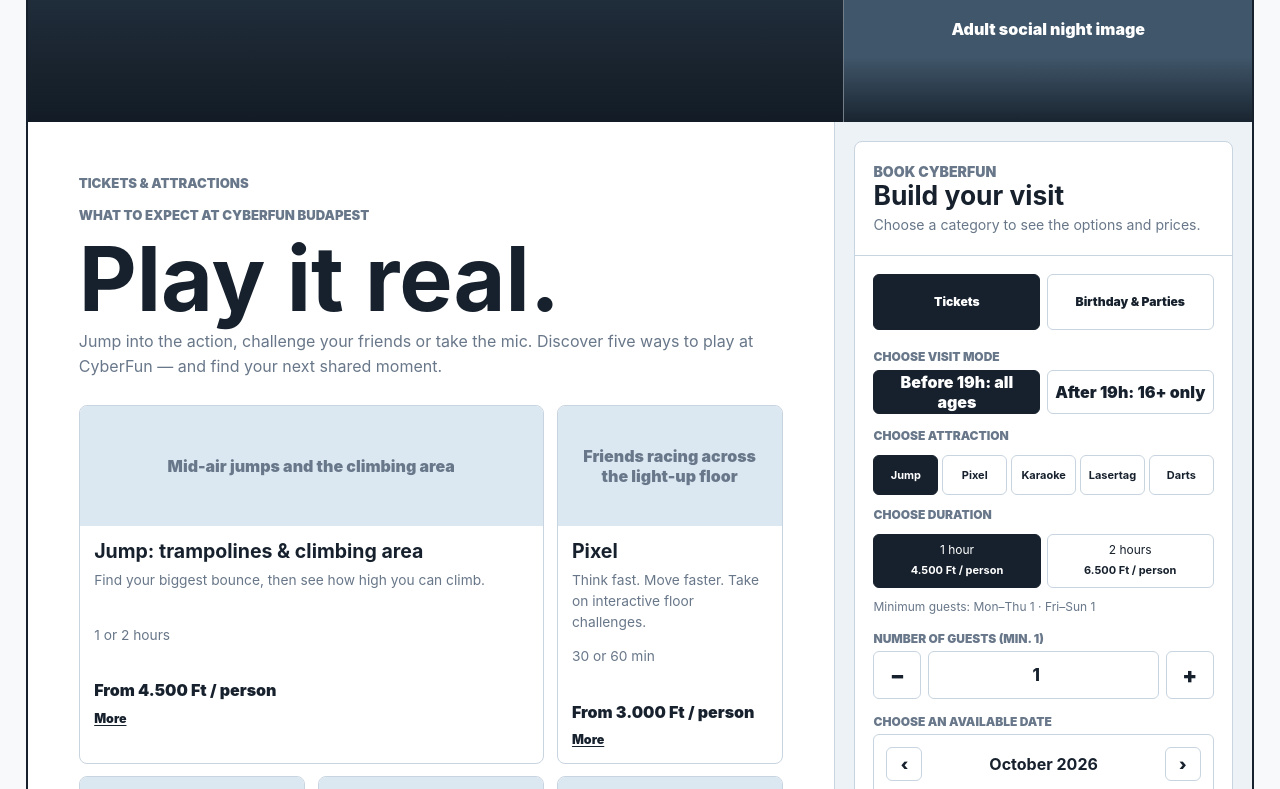
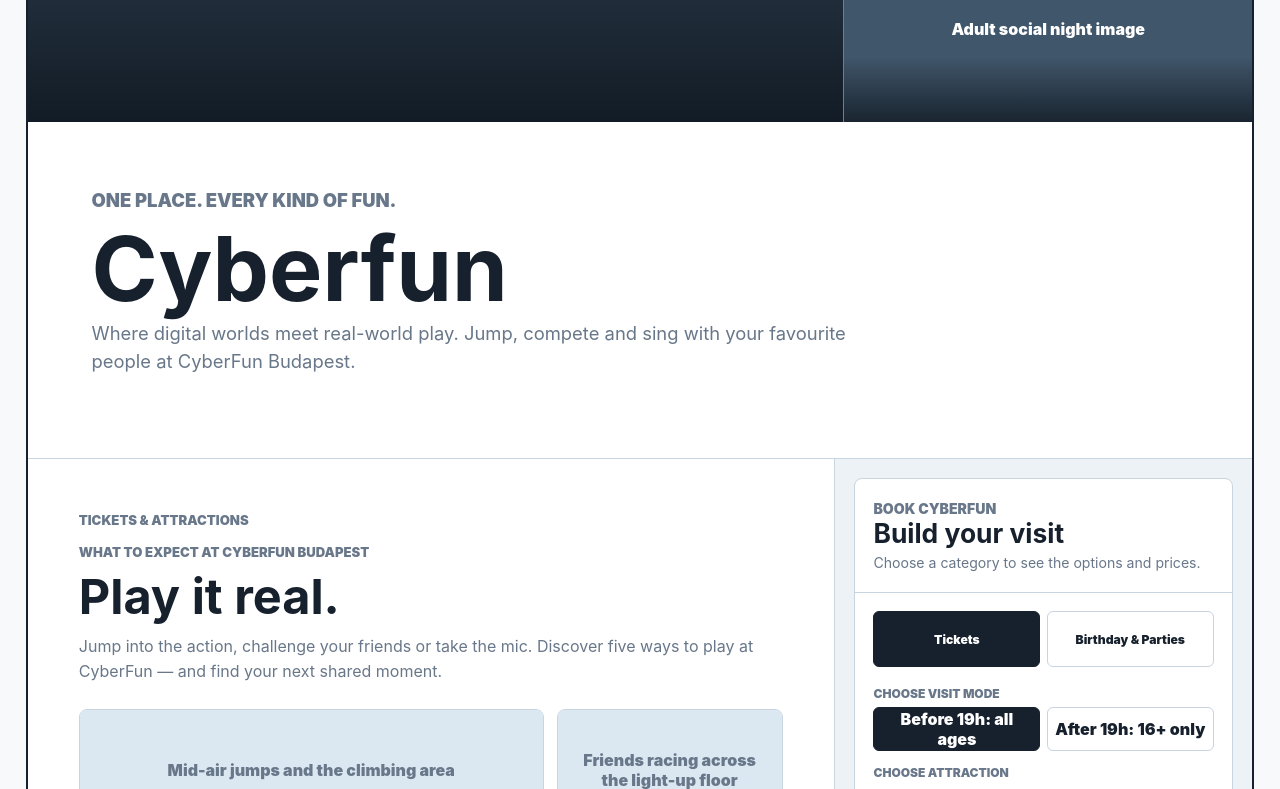
Before and after one commit to Kerstin-hub/cyberfun_wireframes, a plain HTML site: page cyberfun-wireframes/outputs/homepage-wireframes/homepage-unified-booking-v3.html in a window 1280 px wide. Shown: the part 580-1369 px from the top of the page. Drawn offline with Linux system fonts and the light colour scheme.

Commit message:
Add files via upload

```diff
--- a/cyberfun-wireframes/outputs/homepage-wireframes/homepage-unified-booking-v3.html
+++ b/cyberfun-wireframes/outputs/homepage-wireframes/homepage-unified-booking-v3.html
@@ -73,12 +73,14 @@
       .attraction-tiles .tile-image { aspect-ratio: auto; min-height: 120px; padding: 0.75rem; text-align: center; }
       @media (max-width: 1280px) { #attractions.attraction-tiles { grid-template-columns: repeat(3, minmax(0, 1fr)); } }
       @media (max-width: 680px) { #attractions.attraction-tiles { grid-template-columns: repeat(2, minmax(0, 1fr)); } }
-      .home-audience-grid { display: grid; grid-template-columns: repeat(3, minmax(0, 1fr)); gap: 0.8rem; margin-top: 1rem; }
+      .home-audience-grid { display: grid; grid-template-columns: repeat(4, minmax(0, 1fr)); gap: 0.8rem; margin-top: 1rem; }
+      .home-group-grid { grid-template-columns: repeat(2, minmax(0, 1fr)); }
       .home-audience-grid .tile { display: block; }
       .home-audience-grid .tile-image { aspect-ratio: 16 / 10; text-align: center; padding: 0.6rem; font-size: 0.82rem; }
       .home-audience-grid .tile-body p { min-height: 0; margin-bottom: 0; }
       .home-audience-grid .tile:hover, .home-audience-grid .tile:focus-visible { border-color: var(--ink); }
       .home-audience-grid h3 span { margin-left: 0.25em; white-space: nowrap; }
+      @media (max-width: 1280px) { .home-audience-grid { grid-template-columns: repeat(2, minmax(0, 1fr)); } }
       @media (max-width: 600px) {
         .home-audience-grid { grid-template-columns: 1fr; }
         .home-audience-grid .tile { display: grid; grid-template-columns: minmax(0, 2fr) minmax(0, 3fr); align-items: center; }
@@ -270,13 +272,19 @@
           </div>
         </section>
 
+        <section class="intro">
+          <p class="eyebrow">One place. Every kind of fun.</p>
+          <h1>Cyberfun</h1>
+          <p>Where digital worlds meet real-world play. Jump, compete and sing with your favourite people at CyberFun Budapest.</p>
+        </section>
+
         <div class="main-layout">
           <div class="content-column">
             <section class="content-section" id="tickets">
-              <div class="section-copy page-intro">
+              <div class="section-copy">
                 <p class="eyebrow">Tickets &amp; Attractions</p>
                 <p class="eyebrow">What to expect at CyberFun Budapest</p>
-                <h1>Play it real.</h1>
+                <h2>Play it real.</h2>
                 <p>Jump into the action, challenge your friends or take the mic. Discover five ways to play at CyberFun &mdash; and find your next shared moment.</p>
               </div>
               <div class="tile-grid attraction-tiles" id="attractions">
@@ -334,6 +342,8 @@
                   <div class="tile-image" aria-hidden="true">Restaurant photo</div>
                   <div class="tile-body"><h3>Restaurant <span aria-hidden="true">&rarr;</span></h3><p>Take a break, grab a bite and catch up between games.</p></div>
                 </a>
+              </div>
+              <div class="home-audience-grid home-group-grid">
                 <a class="tile" href="../group-wireframes/school-groups-page.html">
                   <div class="tile-image" aria-hidden="true">School trip photo</div>
                   <div class="tile-body"><h3>School Groups <span aria-hidden="true">&rarr;</span></h3><p>Give the class a day of moving, playing and cheering each other on.</p></div>
```
